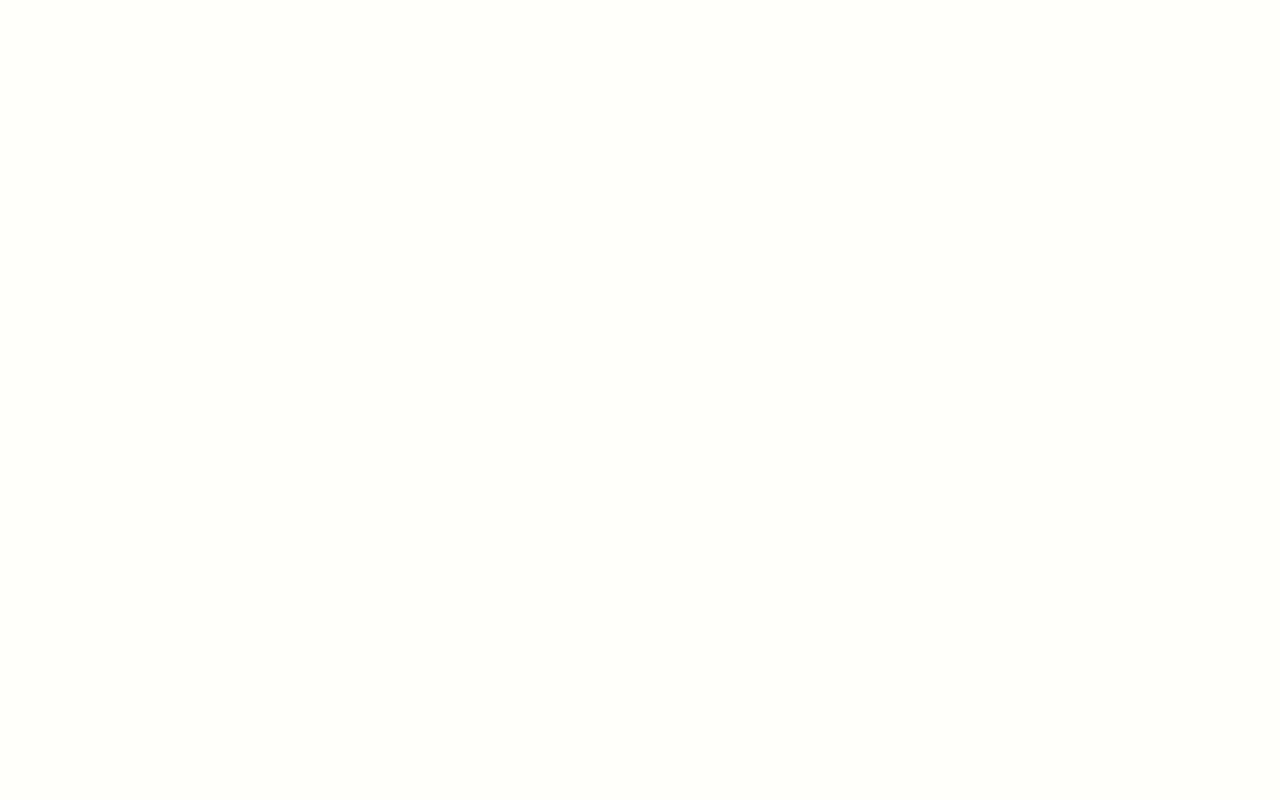
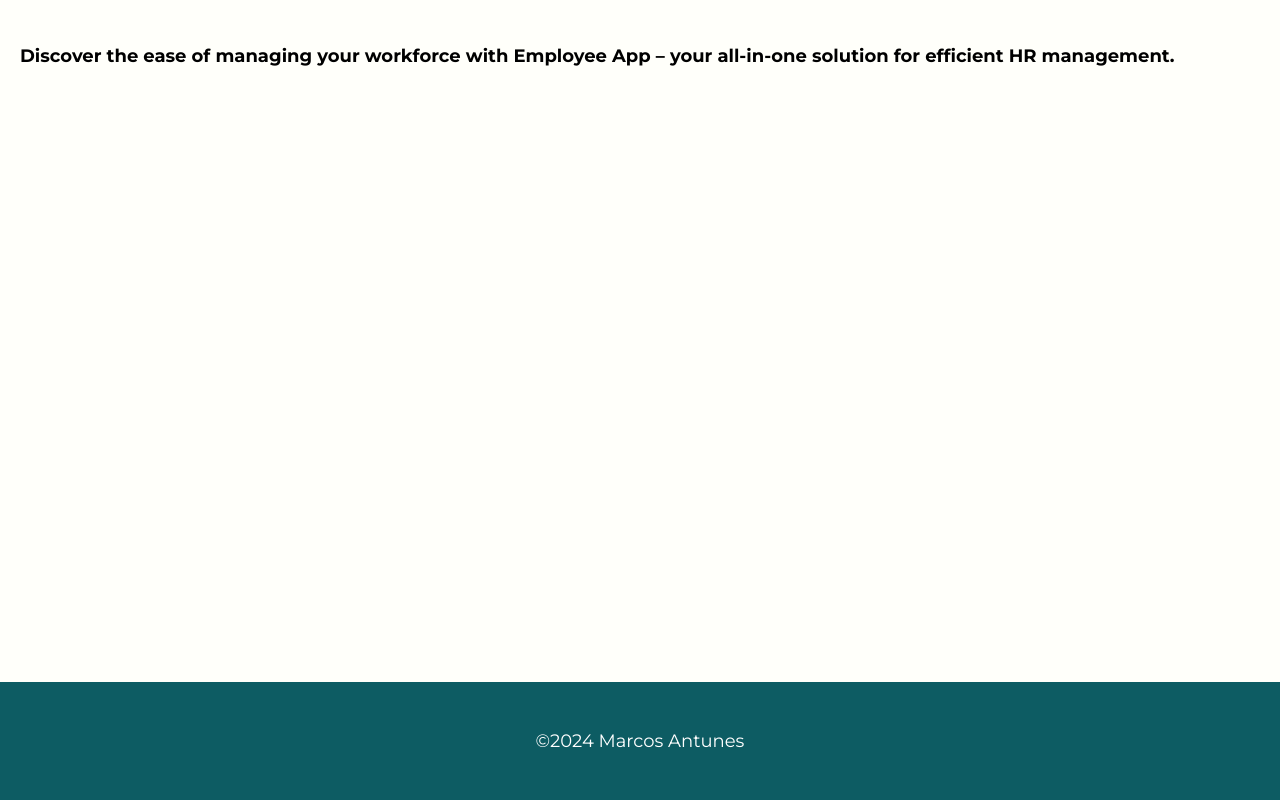
Before and after one commit to Marcos-Antunes-Junior/WDD330FinalProject, a website built with Vite: page src/index.html in a window 1280 px wide. Built offline with nearby package versions, Linux system fonts and the light colour scheme.

```diff
--- a/src/css/style.css
+++ b/src/css/style.css
@@ -4,6 +4,7 @@
 html {
   -webkit-text-size-adjust: 100%;
   -ms-text-size-adjust: 100%;
+  font-family: 'Montserrat', sans-serif;
 }
 
 /*----------- apply a natural box layout model to all elements --------------*/
@@ -19,6 +20,38 @@
   background-color: #fffffa;
 }
 
+#container1 {
+  display: grid;
+  grid-template-columns: 1fr;
+  margin-top: 10px;
+  padding: 20px;
+}
+
+#subcontainer1 {
+  display: inline-block;
+  align-items: center;
+  justify-content: center;
+}
+
+#subcontainer1 h2 {
+  font-size: 18px;
+}
+
+#subcontainer1 img {
+  display: none;
+}
+
+footer {
+  background-color: #0d5c63;
+  color: #fff;
+  padding: 30px;
+  text-align: center;
+  font-size: 18px;
+  position: fixed;
+  bottom: 0;
+  width: 100%;
+}
+
 @media only screen and (min-width: 35rem) {
 }
 
--- a/src/index.html
+++ b/src/index.html
@@ -4,14 +4,28 @@
     <meta charset="UTF-8" />
     <meta name="viewport" content="width=device-width, initial-scale=1.0" />
     <link rel="stylesheet" href="css/style.css" />
+    <script src="js/main.js" type="module"></script>
     <title>Employee App</title>
   </head>
   <body>
     <main>
       <div id="container1">
-        <div id="subcontainer1"></div>
+        <div id="subcontainer1">
+          <h2>
+            Discover the ease of managing your workforce with Employee App –
+            your all-in-one solution for efficient HR management.
+          </h2>
+          <img
+            src="/images/login.png"
+            alt="
+          A magnifying glass looking at records"
+          />
+        </div>
         <div id="subcontainer2"></div>
       </div>
     </main>
+    <footer>
+      <p>©<span id="year"></span> Marcos Antunes</p>
+    </footer>
   </body>
 </html>
--- a/src/js/main.js
+++ b/src/js/main.js
@@ -0,0 +1,2 @@
+const year = document.getElementById("year");
+year.innerText = `${new Date().getFullYear()}`;
```
Also changed, not shown: src/public/images/login.png (added).
